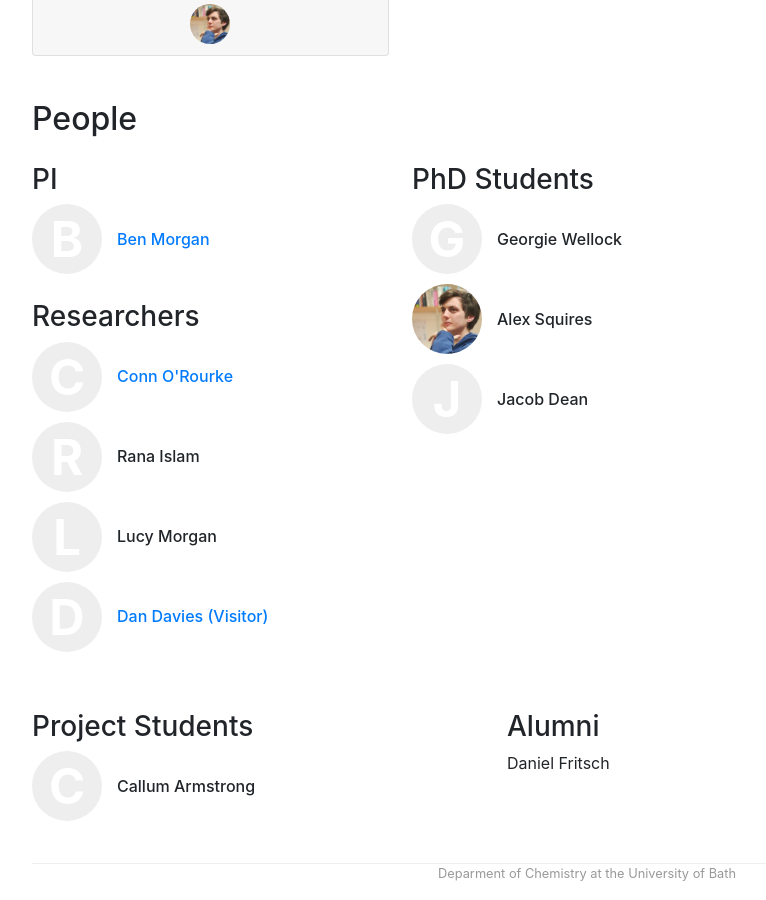
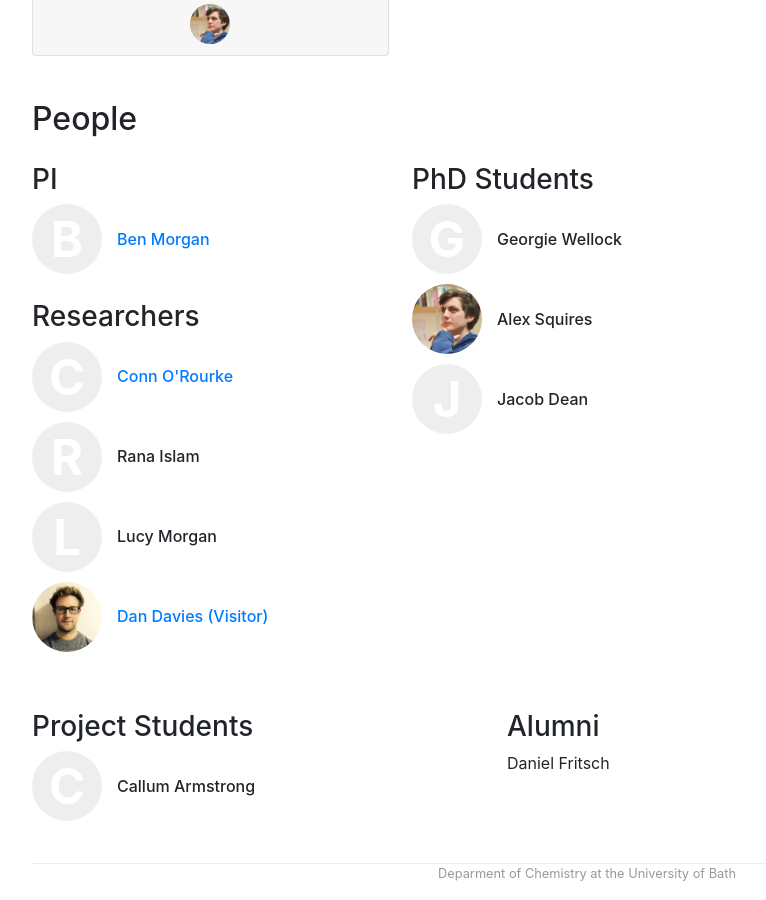
Before and after one commit to morgan-group-bath/morgan-group-bath.github.io, a Jekyll site: the page built from index.html, in a window 1280 px wide and 900 px high, scrolled down 1036 px. Shown: the whole window, without its empty margins (53-819 px from the left). Built offline with Jekyll 4.4.1, drawn with Linux system fonts in a browser that asks for light colours.

Commit message:
Update people.yml

```diff
--- a/_data/people.yml
+++ b/_data/people.yml
@@ -28,7 +28,7 @@ Dan:
     display_name: "Dan Davies (Visitor)"
     webpage: https://scholar.google.com/citations?user=XD-sA1MAAAAJ&hl=en
     role: postdoc
-    #image: /img/people/storm.png
+    image: /img/people/dwd.jpg
 
 Georgie:
     display_name: "Georgie Wellock"
```
